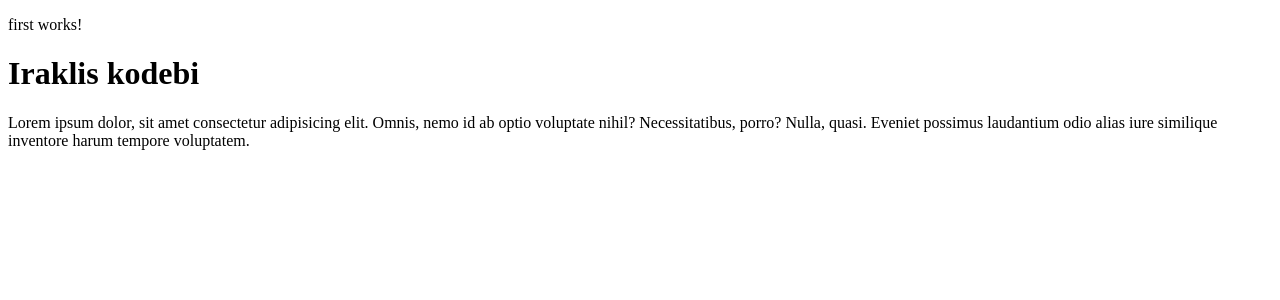
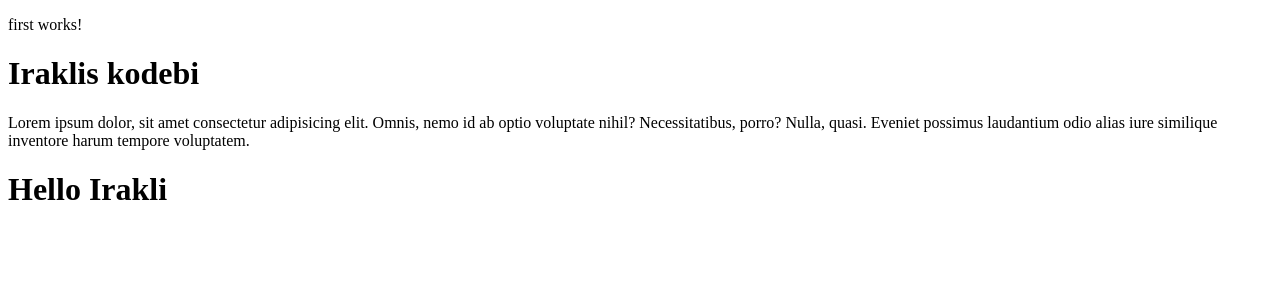
Before and after one commit to Adamashvili/angularwebsite, an Angular app: page / in a window 1280 px wide. Shown: the top 300 px of the page. Built offline with nearby package versions, Linux system fonts and the light colour scheme.

Commit message:
new commit

```diff
--- a/src/app/app.component.html
+++ b/src/app/app.component.html
@@ -1 +1,2 @@
 <app-first></app-first>
+<app-home></app-home>
--- /dev/null
+++ b/src/app/home/home.component.html
@@ -0,0 +1 @@
+<h1>Hello Irakli</h1>
```
Also changed, not shown: src/app/app.component.ts (+4 -3 lines), src/app/home/home.component.ts (added, +11 -0 lines), src/app/home/home.component.css (added).
